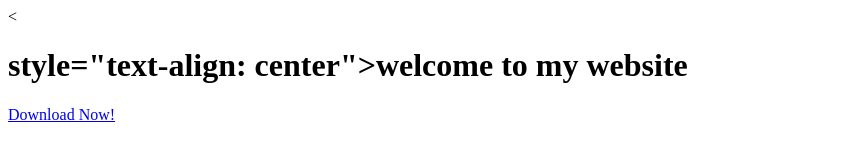
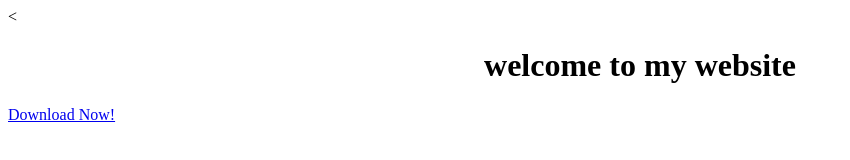
Before and after one commit to 500ml/500ml.github.io, a plain HTML site: page index.html in a window 1280 px wide. Shown: the whole page, without its empty margins (0-850 px from the left). Drawn offline with Linux system fonts and the light colour scheme.

Commit message:
Update index.html

```diff
--- a/index.html
+++ b/index.html
@@ -5,7 +5,7 @@
     <title>Test</title>
   </head>
   <body>
-    <h1> style="text-align: center">welcome to my website</h1>
+    <h1 style="text-align: center">welcome to my website</h1>
     <a href="javascript:void(0)" class="ppt_dw">Download Now!</a>
   </body>
 </html>
```
